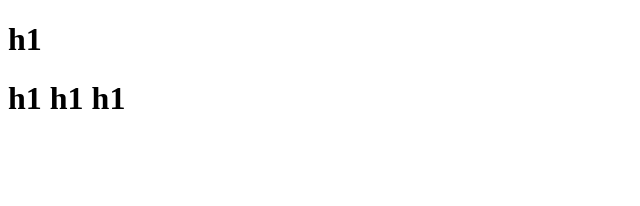
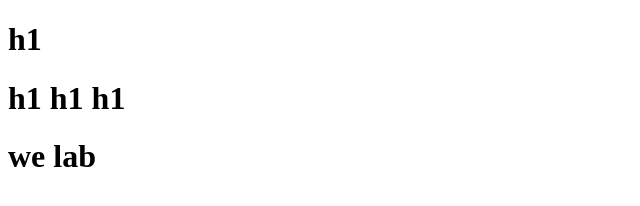
Before and after one commit to fsultana0902/we-lab, a plain HTML site: page index.html in a window 1280 px wide. Shown: the whole page, without its empty margins (0-640 px from the left). Drawn offline with Linux system fonts and the light colour scheme.

Commit message:
Update index.html

```diff
--- a/index.html
+++ b/index.html
@@ -9,5 +9,6 @@
 <body>
     <h1>h1</h1>
     <h1>h1 h1 h1</h1>
+    <h1>we lab</h1>
 </body>
 </html>
```
